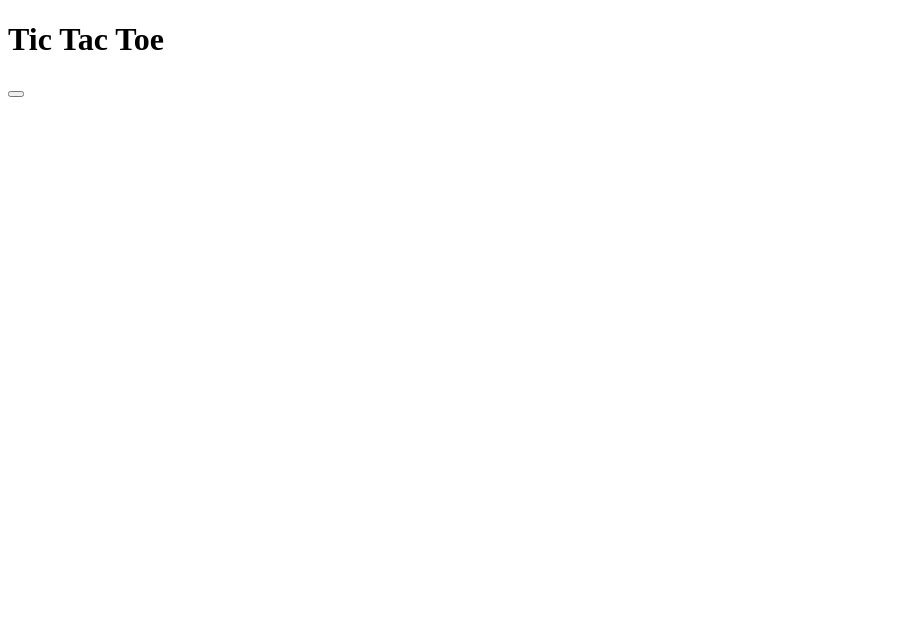
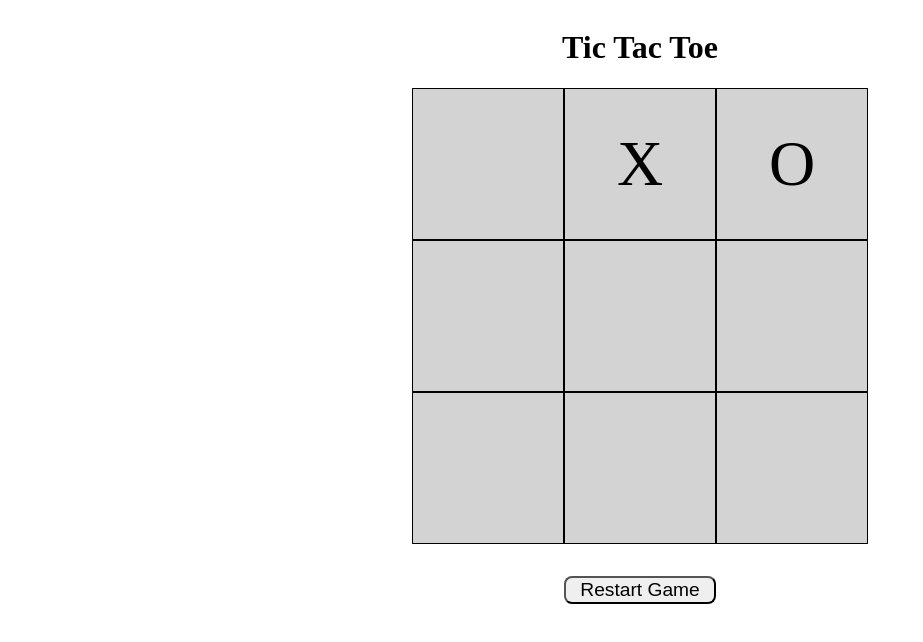
Before and after one commit to lengleman-spec/odin-tic-tac-toe, a plain HTML site: page index.html in a window 1280 px wide. Shown: the whole page, without its empty margins (0-923 px from the left). Drawn offline with Linux system fonts and the light colour scheme.

Commit message:
Add css styles.

```diff
--- a/index.html
+++ b/index.html
@@ -12,8 +12,8 @@
 
       <div id="cellContainer">
         <div cellIndex="0" class="cell"></div>
-        <div cellIndex="1" class="cell"></div>
-        <div cellIndex="2" class="cell"></div>
+        <div cellIndex="1" class="cell">X</div>
+        <div cellIndex="2" class="cell">O</div>
         <div cellIndex="3" class="cell"></div>
         <div cellIndex="4" class="cell"></div>
         <div cellIndex="5" class="cell"></div>
@@ -22,7 +22,7 @@
         <div cellIndex="8" class="cell"></div>
 
         <h2 id="statusText"></h2>
-        <button id="restartButton"></button>
+        <button id="restartButton">Restart Game</button>
       </div>
     </div>
     <script src="script.js"></script>
--- a/styles.css
+++ b/styles.css
@@ -0,0 +1,28 @@
+.game-container {
+  display: flex;
+  flex-direction: column;
+  align-items: center;
+  justify-content: center;
+}
+
+#cellContainer {
+  display: grid;
+  grid-template-columns: repeat(3, auto);
+}
+
+.cell {
+  width: 150px;
+  height: 150px;
+  background-color: lightgray;
+  border: 1px solid black;
+  display: flex;
+  align-items: center;
+  justify-content: center;
+  font-size: 4rem;
+}
+
+button {
+  margin: 2rem 0;
+  font-size: 1.2rem;
+  border-radius: 8px;
+}
```
